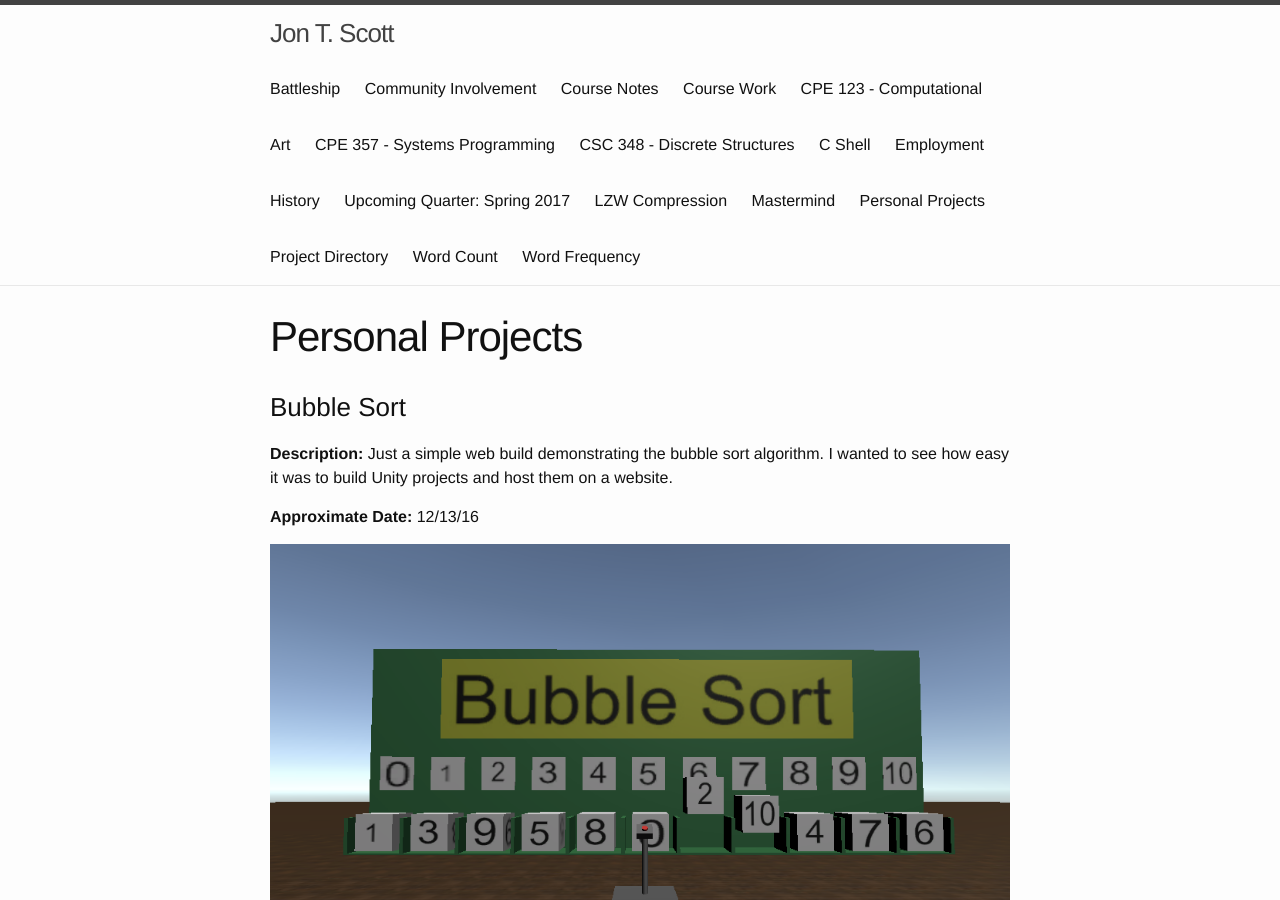
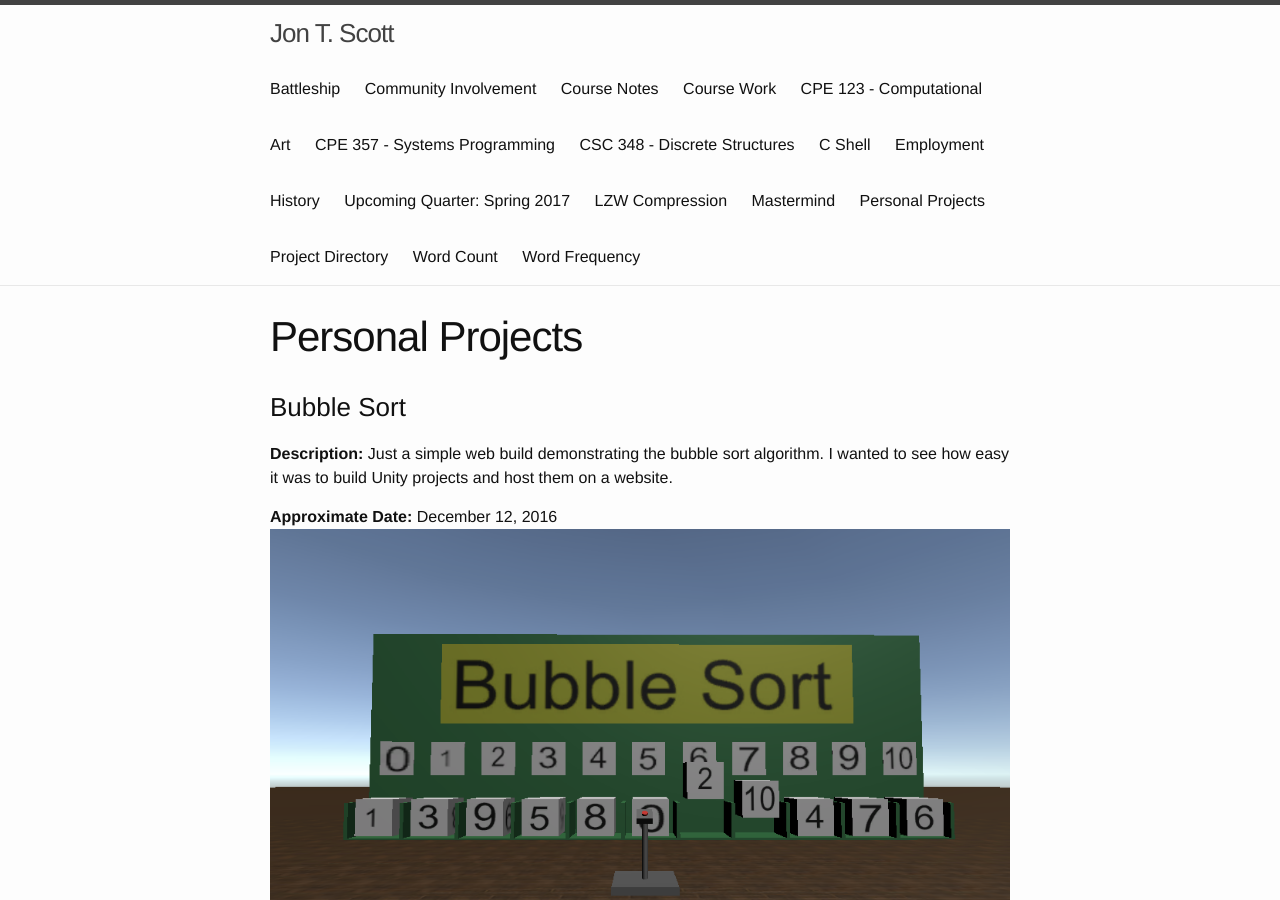
Before and after one commit to JonScott20/JonScott20.github.io, a Jekyll site: the page built from personal_projects.md, in a window 1280 px wide and 900 px high. Built offline with Jekyll 4.4.1, drawn with Linux system fonts in a browser that asks for light colours.

Commit message:
Update personal_projects.md

```diff
--- a/personal_projects.md
+++ b/personal_projects.md
@@ -9,8 +9,7 @@ permalink: /personal_projects/
 
 **Description:** Just a simple web build demonstrating the bubble sort algorithm. I wanted to see how easy it was to build Unity projects and host them on a website.
 
-**Approximate Date:** 12/13/16
-
+**Approximate Date:** December 12, 2016
 ![BubbleSort](https://jonscott20.github.io/Files/Images/BubbleSort.png)
 
 [Click here](https://jonscott20.github.io/Bubble_Sort/BubbleSort) to view a web build of the project
```
